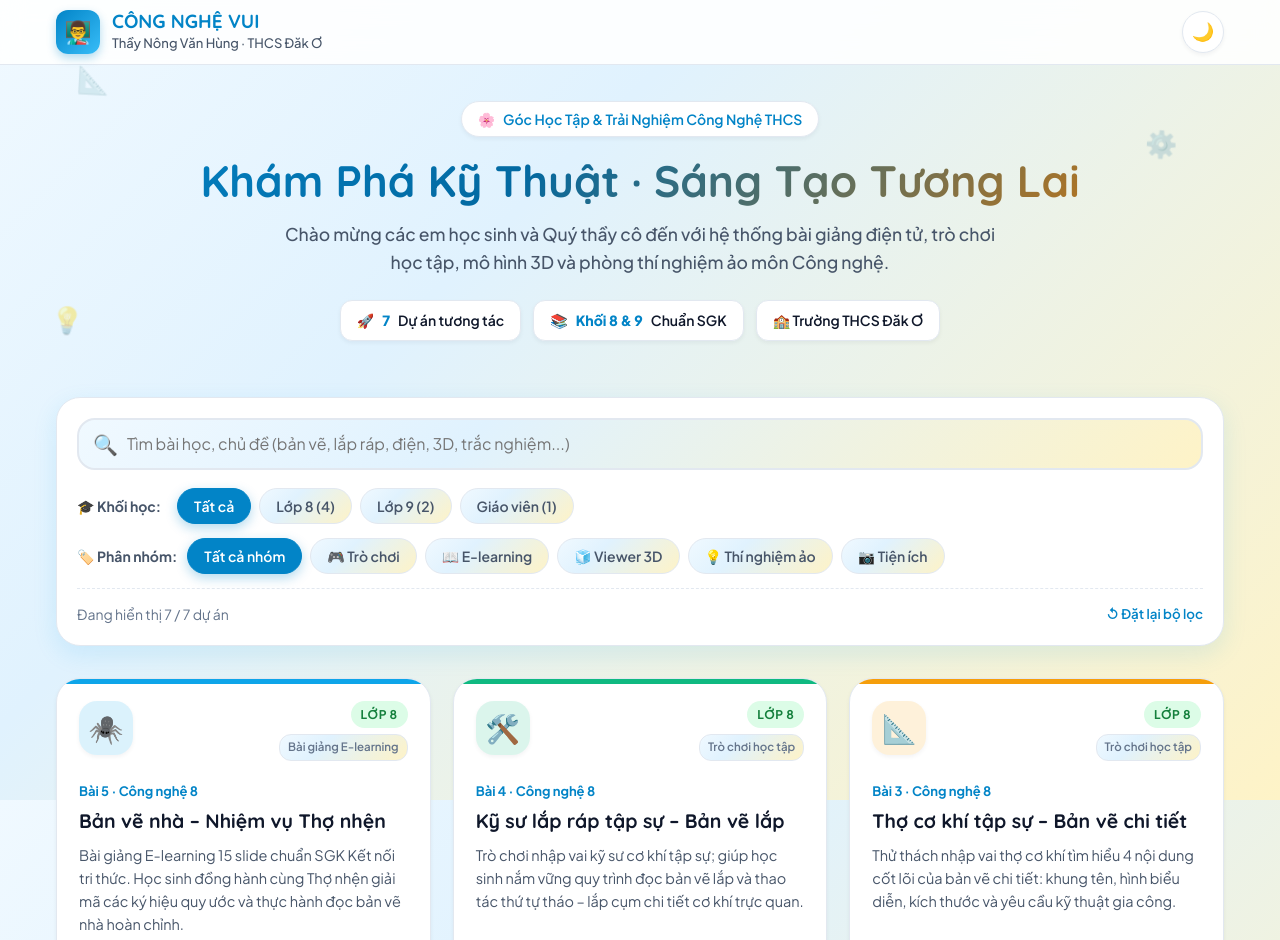
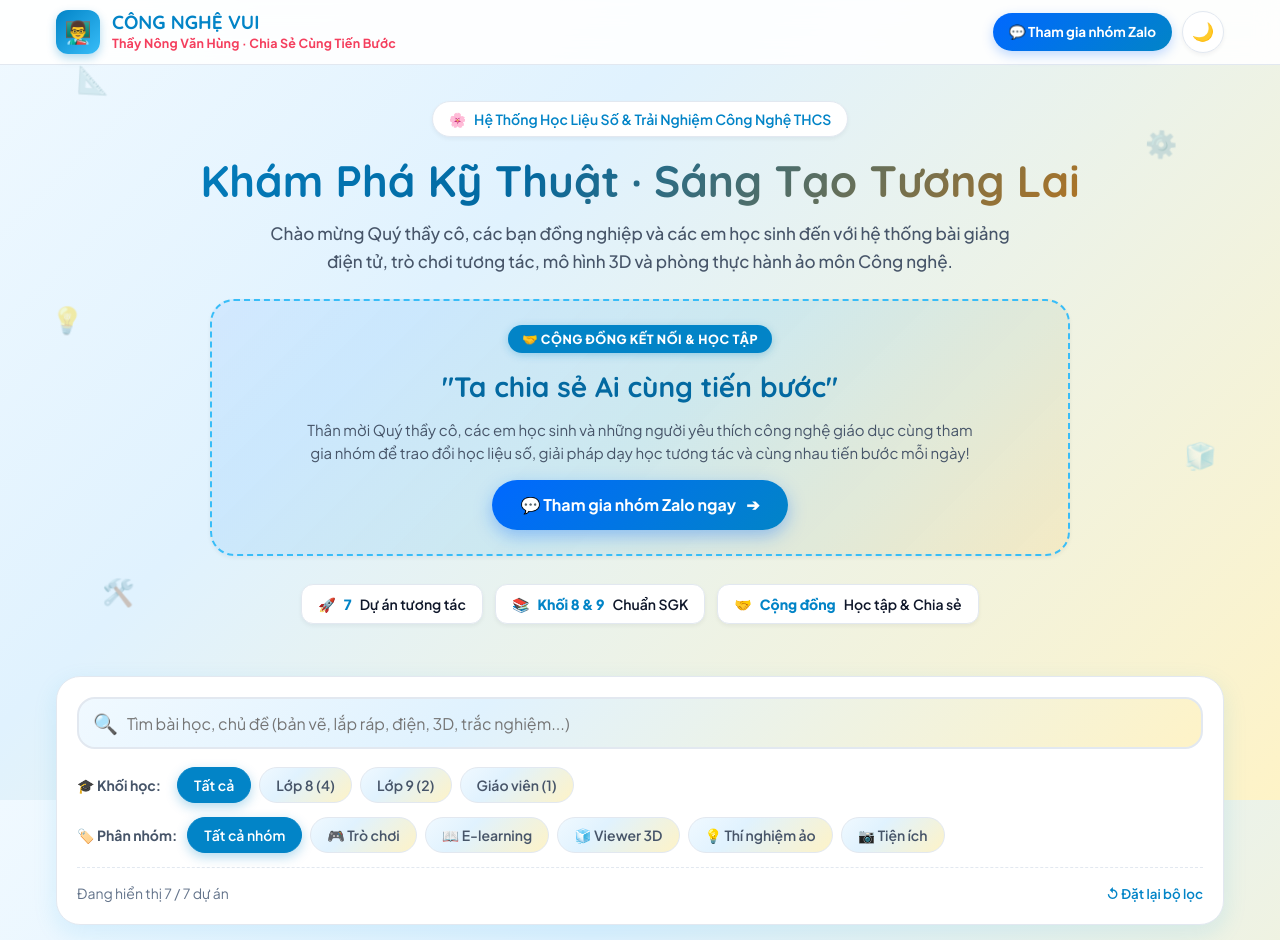
Before and after one commit to hungcnfree/hungcnfree.github.io, a plain HTML site: page index.html in a window 1280 px wide. Shown: the top 940 px of the page. Drawn offline with Linux system fonts and the light colour scheme.

Commit message:
Cập nhật trang chủ: Tinh giản tên trường, bổ sung lời kêu gọi tham gia nhóm Zalo Ta chia sẻ Ai cùng tiến bước

```diff
--- a/index.html
+++ b/index.html
@@ -3,12 +3,12 @@
 <head>
   <meta charset="UTF-8">
   <meta name="viewport" content="width=device-width, initial-scale=1.0, viewport-fit=cover">
-  <title>Công Nghệ Vui — Thầy Nông Văn Hùng | THCS Đăk Ơ</title>
-  <meta name="description" content="Cổng học tập và trải nghiệm tương tác môn Công nghệ THCS (Lớp 8, Lớp 9) - Thầy Nông Văn Hùng, Trường THCS Đăk Ơ.">
+  <title>Công Nghệ Vui — Thầy Nông Văn Hùng | Ta Chia Sẻ Ai Cùng Tiến Bước</title>
+  <meta name="description" content="Cổng học tập và trải nghiệm tương tác môn Công nghệ THCS (Lớp 8, Lớp 9) - Thầy Nông Văn Hùng. Tham gia cộng đồng chia sẻ 'Ta chia sẻ Ai cùng tiến bước'.">
   <meta name="author" content="Thầy Nông Văn Hùng">
   <link rel="preconnect" href="https://fonts.googleapis.com">
   <link rel="preconnect" href="https://fonts.gstatic.com" crossorigin>
-  <link href="https://fonts.googleapis.com/css2?family=Plus+Jakarta+Sans:wght@400;500;600;700;800&family=Quicksand:wght@600;700&display=swap" rel="stylesheet">
+  <link href="https://fonts.googleapis.com/css2?family=Plus+Jakarta+Sans:wght@400;500;600;700;800&family=Quicksand:wght@600;700;800&display=swap" rel="stylesheet">
 
   <style>
     :root {
@@ -29,8 +29,10 @@
       --brand-accent: #f59e0b;
       --brand-rose: #f43f5e;
       --brand-emerald: #10b981;
+      --brand-zalo: #0068ff;
+      --brand-zalo-hover: #0052cc;
 
-      --header-bg: rgba(255, 255, 255, 0.88);
+      --header-bg: rgba(255, 255, 255, 0.9);
       --badge-bg: #e0f2fe;
       --badge-text: #0369a1;
 
@@ -53,7 +55,7 @@
       --text-muted: #cbd5e1;
       --text-sub: #94a3b8;
 
-      --header-bg: rgba(30, 41, 59, 0.9);
+      --header-bg: rgba(30, 41, 59, 0.92);
       --badge-bg: #0c4a6e;
       --badge-text: #7dd3fc;
 
@@ -157,16 +159,36 @@
       color: var(--brand-primary);
       line-height: 1.2;
     }
-    .brand-school {
-      font-size: 13px;
-      color: var(--text-muted);
-      font-weight: 500;
+    .brand-community {
+      font-size: 12.5px;
+      color: var(--brand-rose);
+      font-weight: 700;
+      letter-spacing: 0.2px;
     }
 
     .nav-actions {
       display: flex;
       align-items: center;
       gap: 10px;
+    }
+    .nav-zalo-btn {
+      display: inline-flex;
+      align-items: center;
+      gap: 6px;
+      background: linear-gradient(135deg, #0068ff, #0284c7);
+      color: #ffffff;
+      padding: 8px 16px;
+      border-radius: var(--radius-full);
+      font-size: 13.5px;
+      font-weight: 700;
+      text-decoration: none;
+      box-shadow: 0 4px 12px rgba(0, 104, 255, 0.25);
+      transition: all 0.2s ease;
+      white-space: nowrap;
+    }
+    .nav-zalo-btn:hover {
+      transform: translateY(-2px);
+      box-shadow: 0 6px 16px rgba(0, 104, 255, 0.35);
     }
     .theme-toggle-btn {
       background: var(--card-bg);
@@ -190,7 +212,7 @@
 
     /* Hero Section */
     .hero-section {
-      padding: 36px 0 28px;
+      padding: 36px 0 24px;
       text-align: center;
     }
     .hero-pill {
@@ -223,11 +245,78 @@
       -webkit-text-fill-color: transparent;
     }
     .hero-desc {
-      font-size: clamp(15px, 2.5vw, 17.5px);
+      font-size: clamp(15px, 2.5vw, 17px);
       color: var(--text-muted);
-      max-width: 720px;
+      max-width: 740px;
       margin: 0 auto 24px;
       font-weight: 500;
+    }
+
+    /* Community Invitation Banner */
+    .community-banner {
+      background: linear-gradient(135deg, rgba(0, 104, 255, 0.08) 0%, rgba(14, 165, 233, 0.12) 50%, rgba(245, 158, 11, 0.1) 100%);
+      border: 2px dashed #38bdf8;
+      border-radius: var(--radius-lg);
+      padding: 24px 20px;
+      margin: 0 auto 28px;
+      max-width: 860px;
+      box-shadow: var(--shadow-sm);
+      position: relative;
+      overflow: hidden;
+    }
+    .community-badge {
+      display: inline-flex;
+      align-items: center;
+      gap: 6px;
+      background: #0284c7;
+      color: #ffffff;
+      padding: 4px 14px;
+      border-radius: var(--radius-full);
+      font-size: 12.5px;
+      font-weight: 800;
+      letter-spacing: 0.5px;
+      margin-bottom: 12px;
+      box-shadow: 0 2px 8px rgba(2, 132, 199, 0.3);
+    }
+    .community-slogan {
+      font-family: var(--font-head);
+      font-size: clamp(20px, 3.5vw, 28px);
+      font-weight: 800;
+      color: #0369a1;
+      margin-bottom: 8px;
+    }
+    [data-theme="dark"] .community-slogan {
+      color: #38bdf8;
+    }
+    .community-text {
+      font-size: 15px;
+      color: var(--text-muted);
+      max-width: 680px;
+      margin: 0 auto 16px;
+      line-height: 1.55;
+    }
+    .zalo-cta-btn {
+      display: inline-flex;
+      align-items: center;
+      gap: 10px;
+      background: linear-gradient(135deg, #0068ff 0%, #0284c7 100%);
+      color: #ffffff;
+      padding: 12px 28px;
+      border-radius: var(--radius-full);
+      font-size: 16px;
+      font-weight: 700;
+      text-decoration: none;
+      box-shadow: 0 6px 18px rgba(0, 104, 255, 0.35);
+      transition: all 0.25s ease;
+      touch-action: manipulation;
+    }
+    .zalo-cta-btn:hover {
+      transform: translateY(-2px) scale(1.02);
+      box-shadow: 0 10px 24px rgba(0, 104, 255, 0.45);
+      background: linear-gradient(135deg, #0052cc 0%, #0369a1 100%);
+    }
+    .zalo-cta-btn:active {
+      transform: translateY(0);
     }
 
     /* Stats strip */
@@ -611,34 +700,52 @@
       margin-top: auto;
       background: var(--header-bg);
       border-top: 1px solid var(--card-border);
-      padding: 32px 0 24px;
+      padding: 36px 0 28px;
       text-align: center;
       position: relative;
       z-index: 1;
     }
     .footer-brand {
       font-family: var(--font-head);
-      font-size: 18px;
-      font-weight: 700;
+      font-size: 19px;
+      font-weight: 800;
       color: var(--brand-primary);
       margin-bottom: 6px;
     }
     .footer-desc {
-      font-size: 14px;
+      font-size: 14.5px;
       color: var(--text-muted);
-      max-width: 600px;
-      margin: 0 auto 16px;
+      max-width: 650px;
+      margin: 0 auto 18px;
     }
-    .footer-school-tag {
-      display: inline-block;
+    .footer-zalo-box {
+      display: inline-flex;
+      flex-direction: column;
+      align-items: center;
+      gap: 8px;
       background: var(--card-bg);
-      border: 1px solid var(--card-border);
-      padding: 6px 16px;
-      border-radius: var(--radius-full);
+      border: 1.5px solid #38bdf8;
+      padding: 12px 24px;
+      border-radius: var(--radius-md);
+      margin-bottom: 20px;
+      box-shadow: var(--shadow-sm);
+    }
+    .footer-zalo-label {
       font-size: 13.5px;
-      font-weight: 600;
+      font-weight: 700;
       color: var(--text-main);
-      margin-bottom: 16px;
+    }
+    .footer-zalo-link {
+      color: #0068ff;
+      font-weight: 800;
+      text-decoration: none;
+      display: inline-flex;
+      align-items: center;
+      gap: 6px;
+      font-size: 14.5px;
+    }
+    .footer-zalo-link:hover {
+      text-decoration: underline;
     }
     .footer-copy {
       font-size: 13px;
@@ -648,7 +755,17 @@
     /* Responsive */
     @media (max-width: 640px) {
       .hero-section {
-        padding: 24px 0 20px;
+        padding: 24px 0 18px;
+      }
+      .nav-zalo-btn span {
+        display: none;
+      }
+      .nav-zalo-btn::after {
+        content: "Zalo";
+      }
+      .community-banner {
+        padding: 18px 14px;
+        margin-bottom: 22px;
       }
       .controls-wrapper {
         padding: 16px;
@@ -694,10 +811,13 @@
         <div class="avatar-badge">👨‍🏫</div>
         <div>
           <div class="brand-title">CÔNG NGHỆ VUI</div>
-          <div class="brand-school">Thầy Nông Văn Hùng · THCS Đăk Ơ</div>
+          <div class="brand-community">Thầy Nông Văn Hùng · Chia Sẻ Cùng Tiến Bước</div>
         </div>
       </a>
       <div class="nav-actions">
+        <a href="https://zalo.me/g/2vhbtmsqdr06gyfiuru8" target="_blank" rel="noopener noreferrer" class="nav-zalo-btn" title="Tham gia nhóm Zalo chia sẻ">
+          <span>💬 Tham gia nhóm Zalo</span>
+        </a>
         <button id="themeToggleBtn" class="theme-toggle-btn" title="Chuyển chế độ sáng/tối" aria-label="Toggle Theme">
           🌙
         </button>
@@ -712,18 +832,31 @@
     <header class="hero-section">
       <div class="hero-pill">
         <span>🌸</span>
-        <span>Góc Học Tập & Trải Nghiệm Công Nghệ THCS</span>
+        <span>Hệ Thống Học Liệu Số & Trải Nghiệm Công Nghệ THCS</span>
       </div>
       <h1 class="hero-title">Khám Phá Kỹ Thuật · Sáng Tạo Tương Lai</h1>
       <p class="hero-desc">
-        Chào mừng các em học sinh và Quý thầy cô đến với hệ thống bài giảng điện tử, trò chơi học tập, mô hình 3D và phòng thí nghiệm ảo môn Công nghệ.
+        Chào mừng Quý thầy cô, các bạn đồng nghiệp và các em học sinh đến với hệ thống bài giảng điện tử, trò chơi tương tác, mô hình 3D và phòng thực hành ảo môn Công nghệ.
       </p>
+
+      <!-- Community Invitation Banner (Zalo Group) -->
+      <section class="community-banner">
+        <div class="community-badge">🤝 CỘNG ĐỒNG KẾT NỐI & HỌC TẬP</div>
+        <h2 class="community-slogan">"Ta chia sẻ Ai cùng tiến bước"</h2>
+        <p class="community-text">
+          Thân mời Quý thầy cô, các em học sinh và những người yêu thích công nghệ giáo dục cùng tham gia nhóm để trao đổi học liệu số, giải pháp dạy học tương tác và cùng nhau tiến bước mỗi ngày!
+        </p>
+        <a href="https://zalo.me/g/2vhbtmsqdr06gyfiuru8" target="_blank" rel="noopener noreferrer" class="zalo-cta-btn">
+          <span>💬 Tham gia nhóm Zalo ngay</span>
+          <span>➔</span>
+        </a>
+      </section>
 
       <!-- Quick Stats -->
       <div class="stats-row">
         <div class="stat-chip">🚀 <span class="num" id="totalCountDisplay">7</span> Dự án tương tác</div>
         <div class="stat-chip">📚 <span class="num">Khối 8 & 9</span> Chuẩn SGK</div>
-        <div class="stat-chip">🏫 Trường THCS Đăk Ơ</div>
+        <div class="stat-chip">🤝 <span class="num">Cộng đồng</span> Học tập & Chia sẻ</div>
       </div>
     </header>
 
@@ -792,13 +925,19 @@
     <div class="container">
       <div class="footer-brand">HỆ THỐNG HỌC LIỆU SỐ — CÔNG NGHỆ VUI</div>
       <p class="footer-desc">
-        Xây dựng và phát triển nhằm hỗ trợ học sinh học tập chủ động, yêu thích kỹ thuật và rèn luyện kỹ năng thực hành công nghệ.
+        Xây dựng và chia sẻ hoàn toàn miễn phí nhằm khơi dậy tình yêu kỹ thuật số, hỗ trợ học sinh học tập chủ động và đồng hành cùng thầy cô đổi mới dạy học.
       </p>
-      <div class="footer-school-tag">
-        🏫 Thầy Nông Văn Hùng · Giáo viên Công nghệ · Trường THCS Đăk Ơ
+
+      <!-- Footer Zalo Link -->
+      <div class="footer-zalo-box">
+        <span class="footer-zalo-label">Tham gia cộng đồng cùng Thầy Nông Văn Hùng:</span>
+        <a href="https://zalo.me/g/2vhbtmsqdr06gyfiuru8" target="_blank" rel="noopener noreferrer" class="footer-zalo-link">
+          <span>💬 Nhóm Zalo: "Ta chia sẻ Ai cùng tiến bước"</span> ➔
+        </a>
       </div>
+
       <div class="footer-copy">
-        Bản quyền nội dung học liệu © <span id="currentYear"></span> · THCS Đăk Ơ, Bù Gia Mập, Bình Phước
+        Bản quyền nội dung học liệu © <span id="currentYear"></span> · Thầy Nông Văn Hùng · <em>"Ta chia sẻ Ai cùng tiến bước"</em>
       </div>
     </div>
   </footer>
```
Also changed, not shown: 1 other file.
